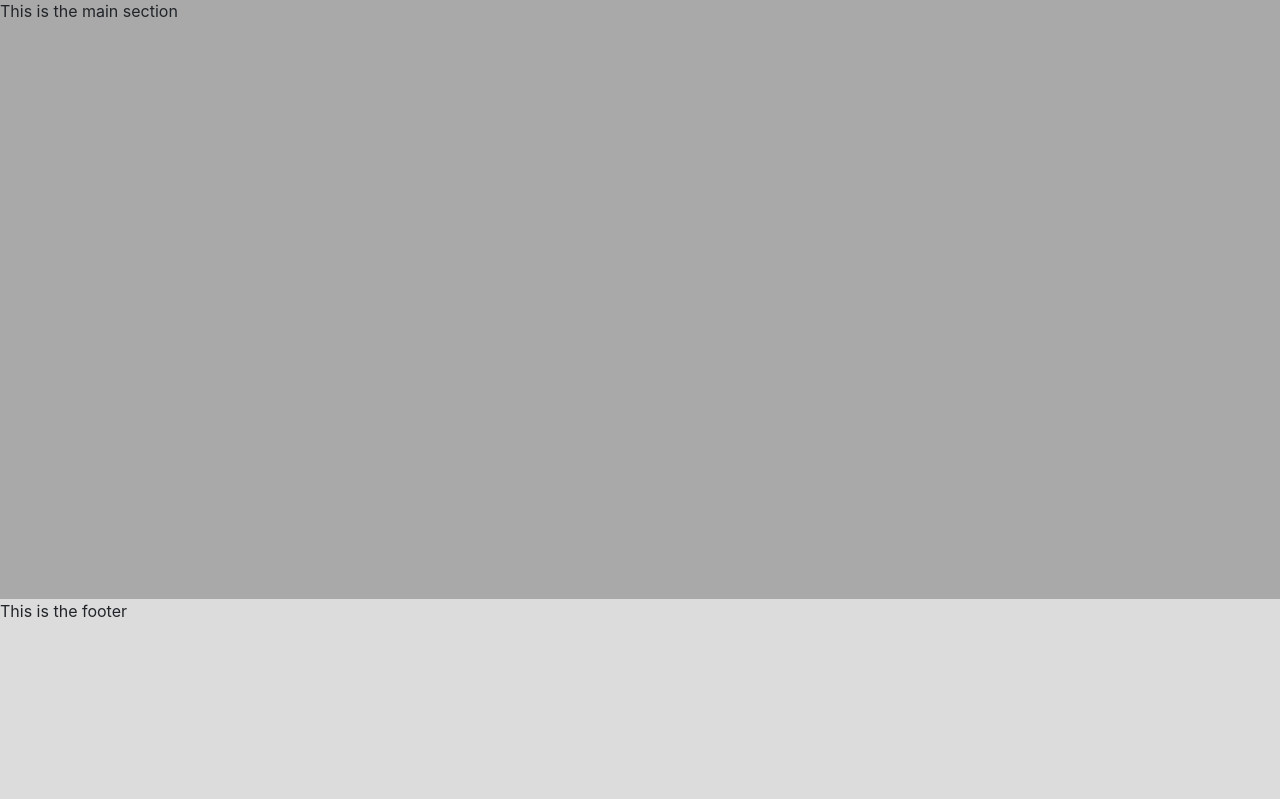
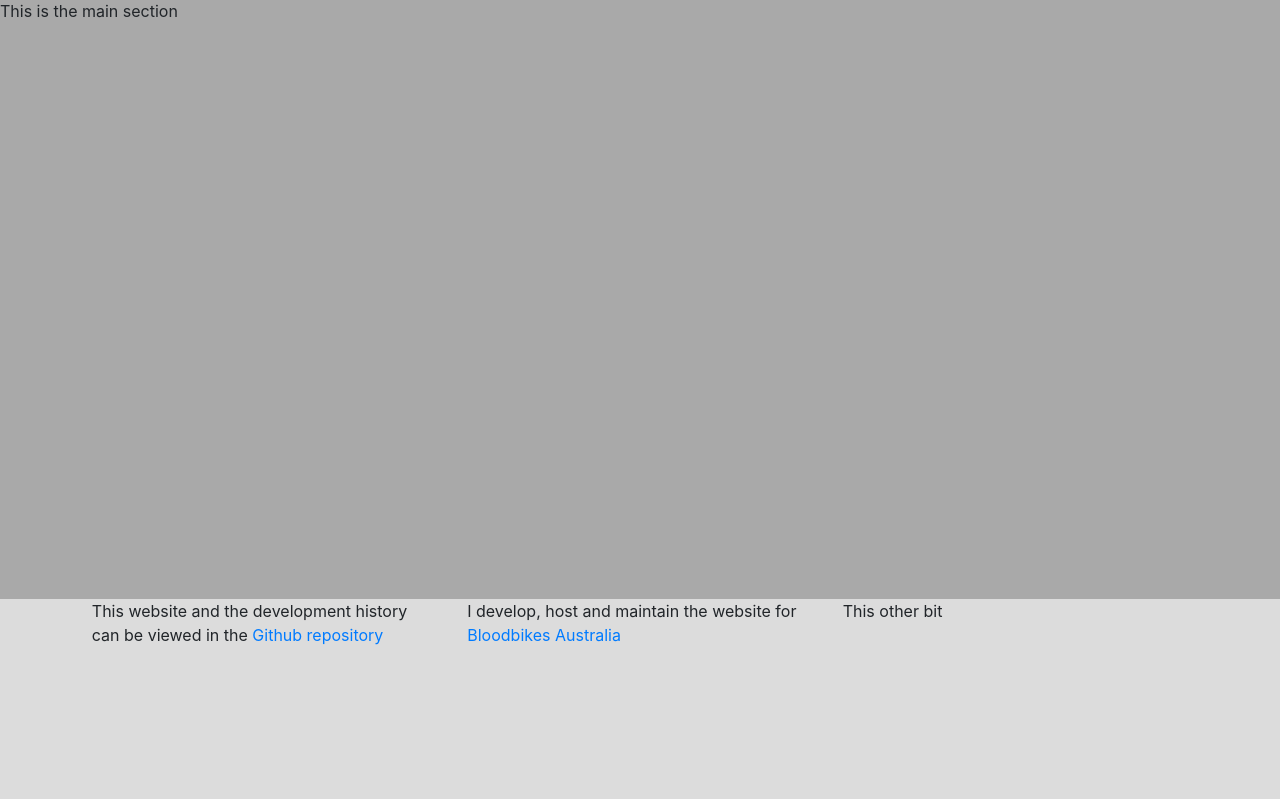
Before and after one commit to tuxcomputers/tux_com_au, a Flask app: page / in a window 1280 px wide. Shown: the part 137-936 px from the top of the page. Run offline with Flask 2, Linux system fonts and the light colour scheme; some libraries are stand-ins or nearby versions.

Commit message:
Add some footer content

```diff
--- a/pythonsite/static/styles/styles.css
+++ b/pythonsite/static/styles/styles.css
@@ -1,13 +1,18 @@
-#banner
-{
-    height: 80px;
-    background-color: bisque;
+.main-container {
+    width: 88%;
+    /* margin: 2.75em auto; */
 }
 
 nav
 {
     /* height: 30px; */
     background-color: #343a40;
+}
+
+#banner
+{
+    height: 80px;
+    background-color: bisque;
 }
 
 main
--- a/pythonsite/templates/tux_index.html
+++ b/pythonsite/templates/tux_index.html
@@ -9,6 +9,7 @@
     <script src="https://stackpath.bootstrapcdn.com/bootstrap/4.4.1/js/bootstrap.min.js" integrity="sha384-wfSDF2E50Y2D1uUdj0O3uMBJnjuUD4Ih7YwaYd1iqfktj0Uod8GCExl3Og8ifwB6" crossorigin="anonymous"></script>
 
     <link rel="stylesheet" type="text/css" href="{{url_for('static', filename='styles/styles.css')}}">
+    <link rel="shortcut icon" href="{{ url_for('static', filename='favicon.ico') }}">
     <!-- <link rel="stylesheet" type="text/css" href="styles/styles.css"> -->
 
     <title>Showcase of my work</title>
@@ -39,7 +40,19 @@
         This is the main section
     </main>
     <footer>
-        This is the footer
+        <div class="container-fluid main-container">
+            <div class="row flex-fill">
+                <div class="col-md-4">
+                    This website and the development history can be viewed in the <a href="https://github.com/tuxcomputers/tux_com_au" target="_blank">Github repository</a>
+                </div>
+                <div class="col-md-4">
+                    I develop, host and maintain the website for <a href="https://bloodbikesaustralia.org.au/" target="_blank">Bloodbikes Australia</a>
+                </div>
+                <div class="col-md-4">
+                    This other bit
+                </div>
+            </div>
+        </div>
     </footer>
 
 </body>
```
